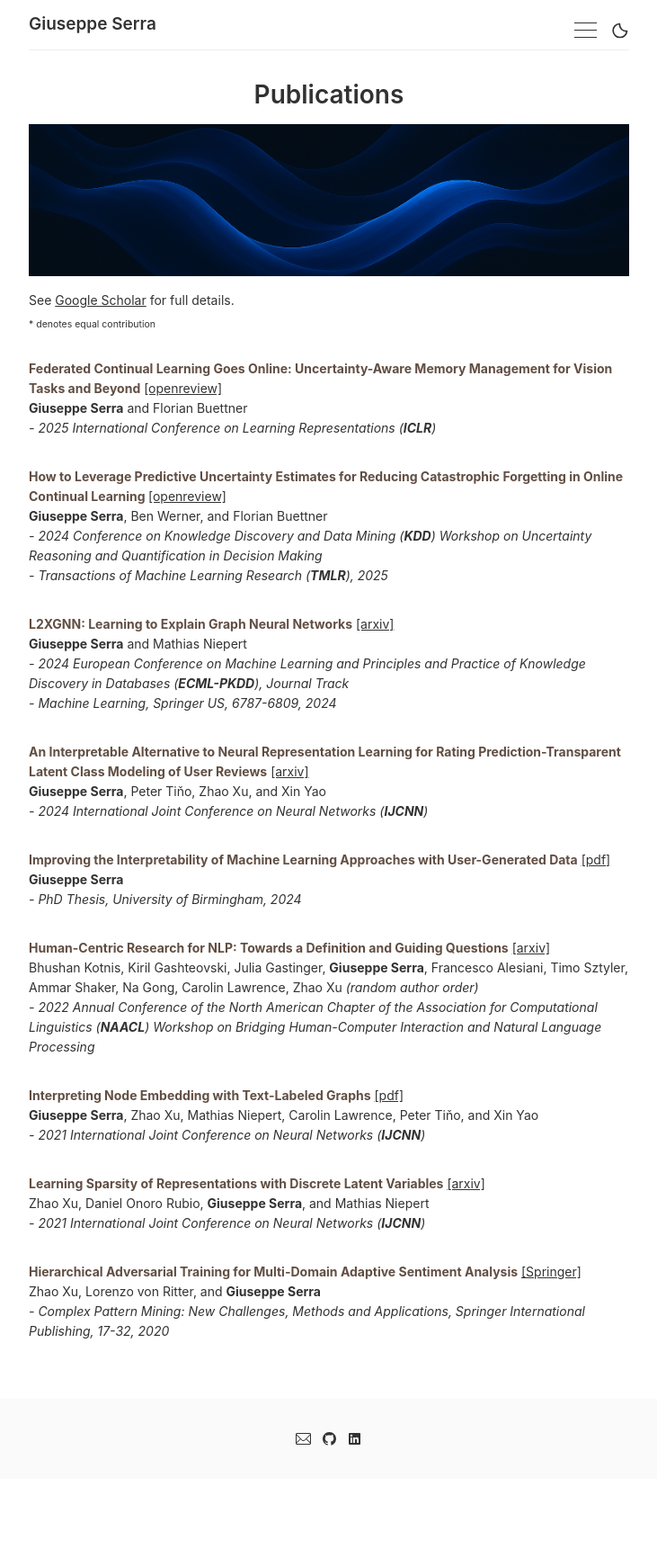
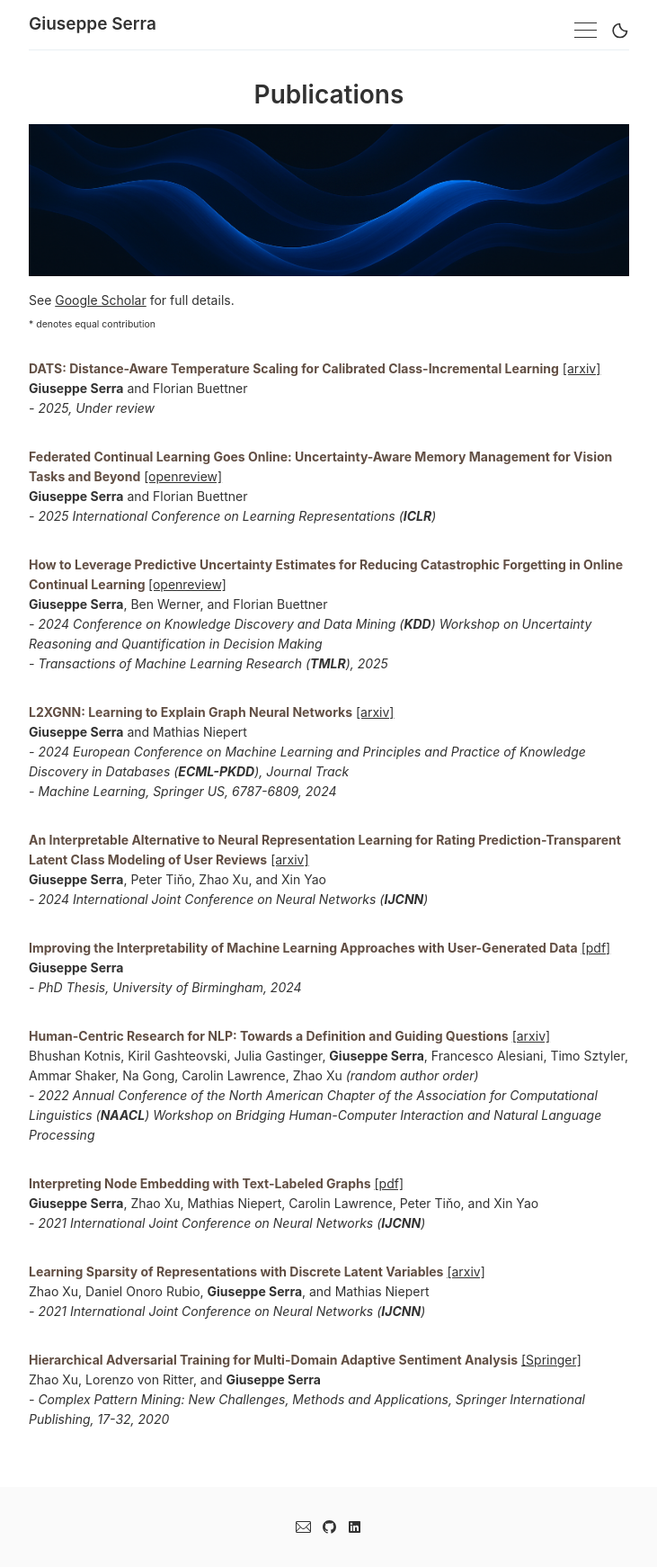
Before and after one commit to GiuseppeSerra93/giuseppeserra93.github.io, a Jekyll site: the page built from _pages/publications.md, in a window 1280 px wide. Shown: the whole page at 90% size, without its empty margins (274-1005 px from the left). Built offline with Jekyll 4.4.1, drawn with Linux system fonts in a browser that asks for light colours; before the commit the page ends 1644 px from its top, so only the background shows below that.

Commit message:
update list

```diff
--- a/_pages/publications.md
+++ b/_pages/publications.md
@@ -6,6 +6,11 @@ image: '/images/pages/publications.png'
 ---
 See [Google Scholar](https://scholar.google.com/citations?user=okTZ0VgAAAAJ&hl=en) for full details.<br/>
 <sub> * denotes equal contribution </sub>
+
+**<span style="color:#614e43"> DATS: Distance-Aware Temperature Scaling for Calibrated Class-Incremental Learning</span>**
+[\[arxiv\]](https://arxiv.org/abs/2509.21161)<br/> **Giuseppe Serra** and Florian Buettner <br/>
+<em>  - 2025, Under review <br/>
+
 
 **<span style="color:#614e43"> Federated Continual Learning Goes Online: Uncertainty-Aware Memory Management for Vision Tasks and Beyond</span>**
 [\[openreview\]](https://openreview.net/forum?id=f65RuQgVlp)<br/> **Giuseppe Serra** and Florian Buettner <br/>
```
